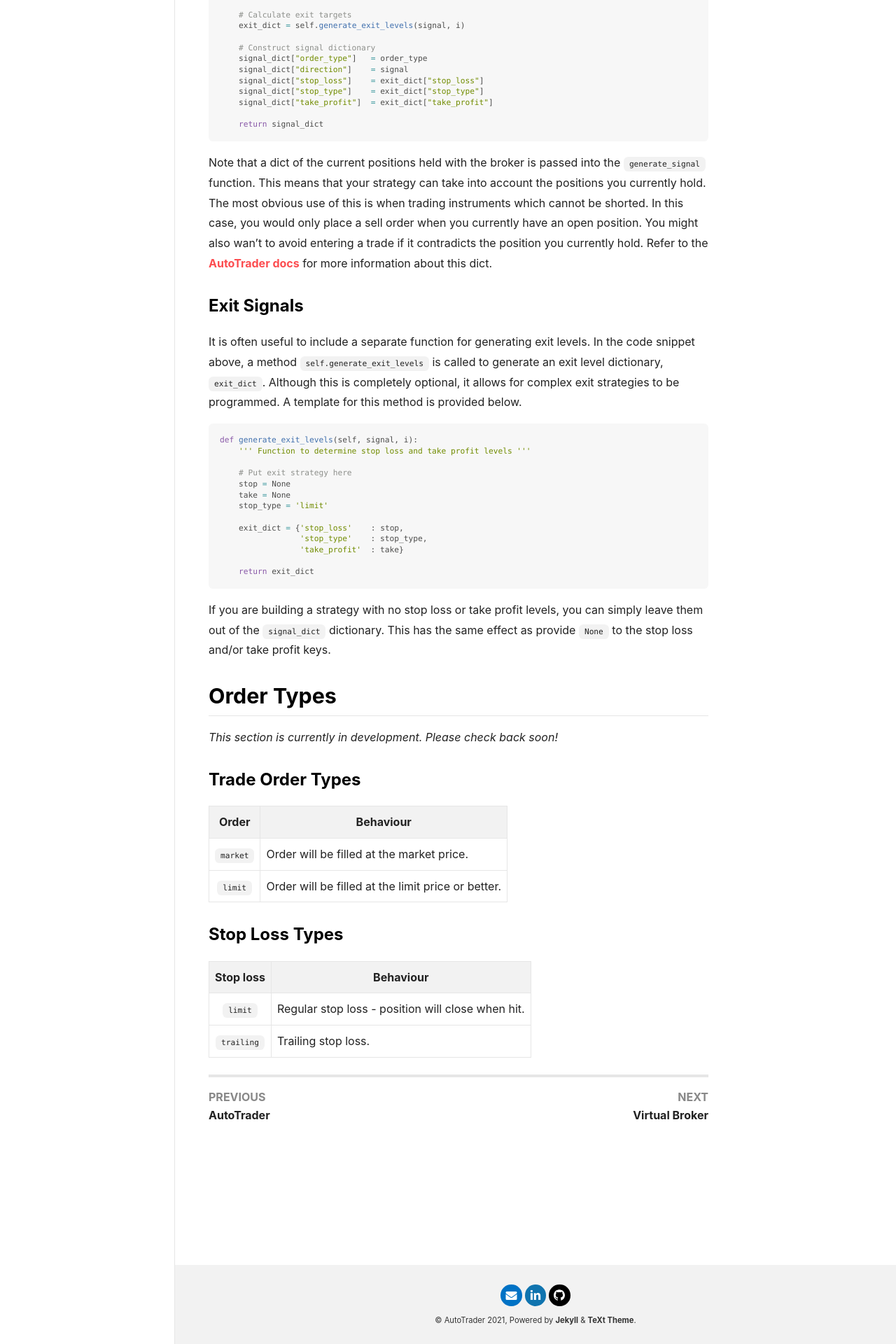
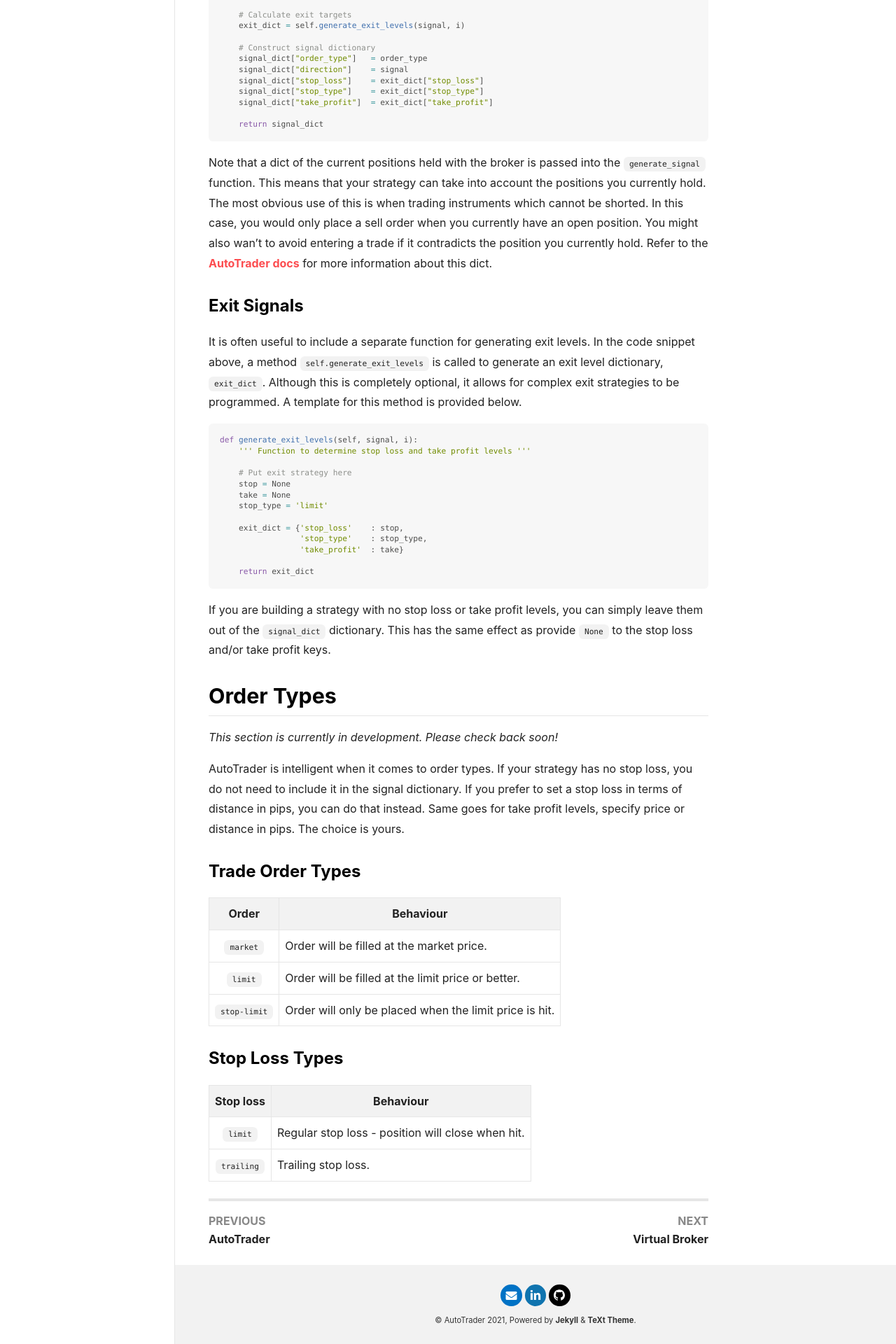
Before and after one commit to kieran-mackle/AutoTrader, a Jekyll site: the page built from content/_documentation/1.2-strategies.md, in a window 1280 px wide. Shown: the part 2630-4550 px from the top of the page at 70% size. Built offline with Jekyll 4.4.1, drawn with Linux system fonts in a browser that asks for light colours; nearby versions of some CDN libraries; comment, search, counter and statistics services are not loaded.

Commit message:
Update for new order types

```diff
--- a/content/_documentation/1.2-strategies.md
+++ b/content/_documentation/1.2-strategies.md
@@ -158,9 +158,17 @@ dictionary. This has the same effect as provide `None` to the stop loss and/or t
 
 
 
+
+
+
 ## Order Types
 
 *This section is currently in development. Please check back soon!*
+
+
+AutoTrader is intelligent when it comes to order types. If your strategy has no stop loss, you do not need to include it in the
+signal dictionary. If you prefer to set a stop loss in terms of distance in pips, you can do that instead. Same goes for take
+profit levels, specify price or distance in pips. The choice is yours.
 
 
 ### Trade Order Types
@@ -169,6 +177,7 @@ dictionary. This has the same effect as provide `None` to the stop loss and/or t
 |:---------:| --------- |
 | `market` | Order will be filled at the market price. |
 | `limit` | Order will be filled at the limit price or better. |
+| `stop-limit` | Order will only be placed when the limit price is hit. |
 
 
 ### Stop Loss Types
```
Also changed, not shown: content/_documentation/2.1-virtual-broker.md (+16 -0 lines).
